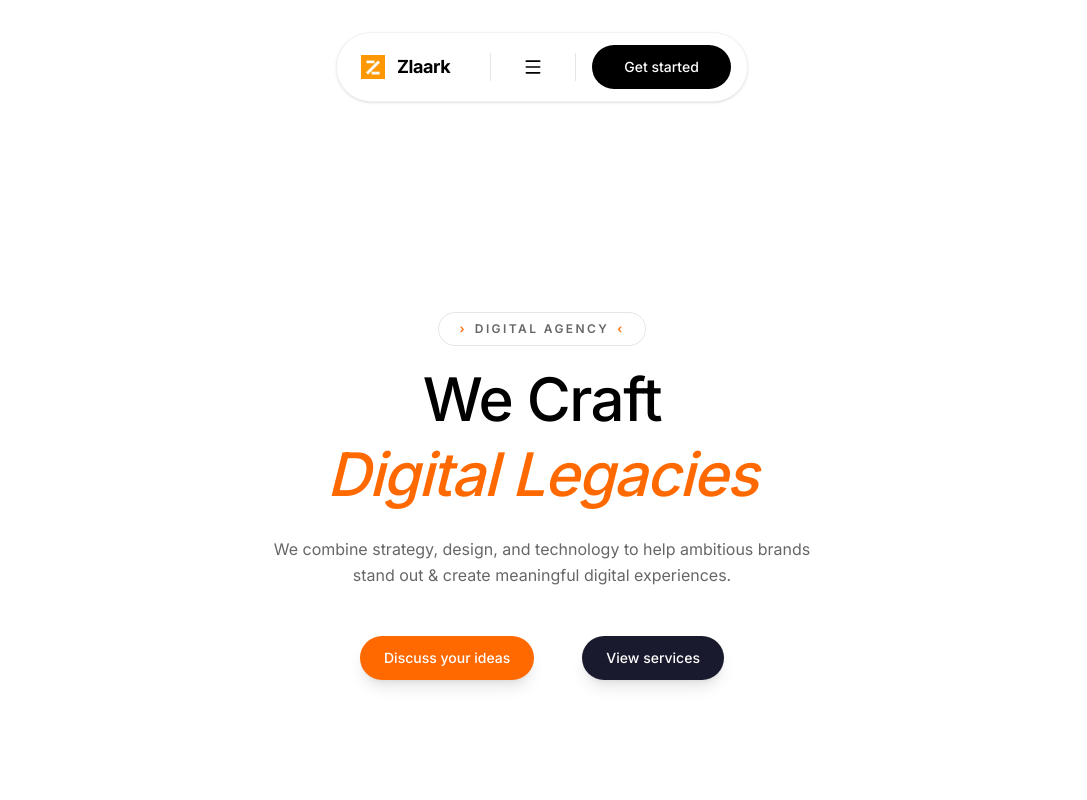
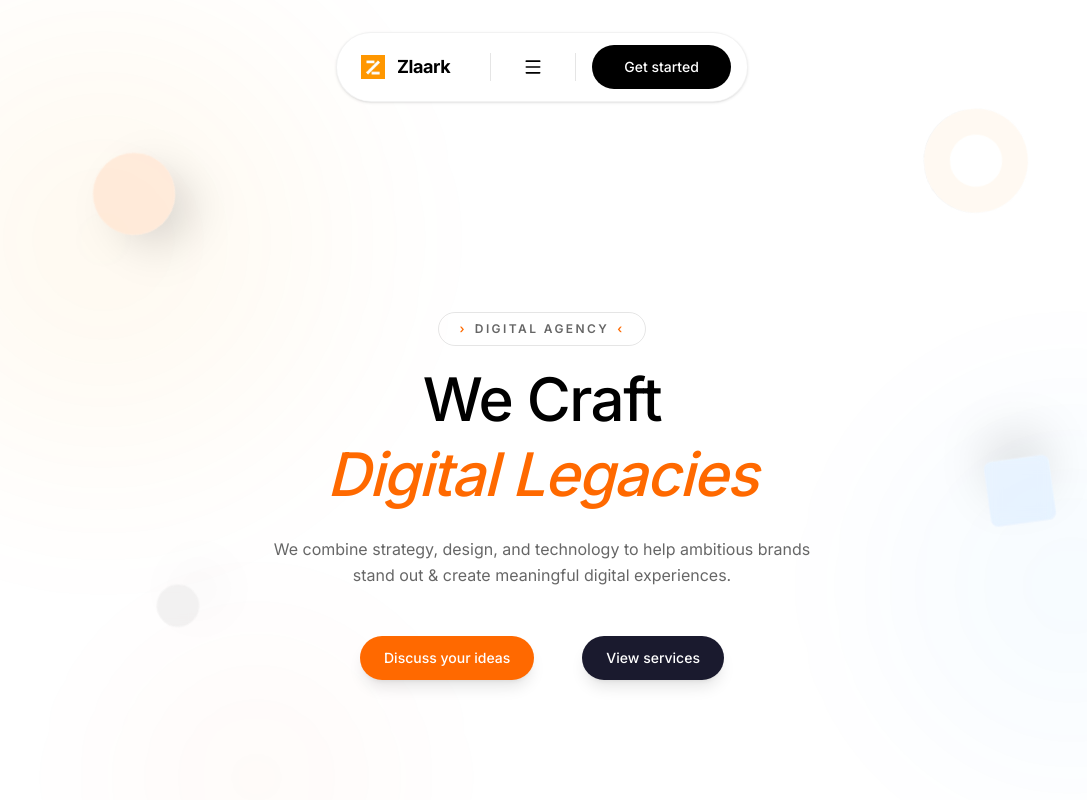
Before and after one commit to Zlaark/zl-new, a Next.js app: page / in a window 1280 px wide. Shown: the top 800 px of the page, without its empty margins (98-1185 px from the left). Built offline with nearby package versions, Linux system fonts and the light colour scheme.

Commit message:
feat: implement an animated hero section with a dynamic background and magnetic call-to-action buttons.

```diff
--- a/src/components/home/Hero.jsx
+++ b/src/components/home/Hero.jsx
@@ -4,6 +4,7 @@ import { motion, useMotionValue } from 'framer-motion';
 import Link from 'next/link';
 import { cn } from '@/lib/utils';
 import { ArrowRight } from 'lucide-react';
+import HeroBackground from './HeroBackground';
 
 export default function Hero() {
     const mouseX = useMotionValue(0);
@@ -77,10 +78,8 @@ export default function Hero() {
 
     return (
         <section ref={containerRef} className='relative min-h-screen flex items-center justify-center overflow-hidden bg-white pt-48'>
-            {/* Subtle Background */}
-            <div className='absolute inset-0 z-0 overflow-hidden pointer-events-none'>
-                <div className='absolute inset-0 bg-[url(/grid.svg)] bg-center opacity-[0.03]' />
-            </div>
+            {/* Animated Background Component */}
+            <HeroBackground />
 
             <div className='container relative z-10 px-6 mx-auto'>
                 <div className='flex flex-col items-center text-center'>
--- /dev/null
+++ b/src/components/home/HeroBackground.jsx
@@ -0,0 +1,108 @@
+"use client";
+import { motion } from 'framer-motion';
+
+const GlowObject = ({ color, size, top, left, duration }) => (
+    <motion.div
+        className="absolute pointer-events-none"
+        style={{
+            width: size,
+            height: size,
+            top: top,
+            left: left,
+            background: `radial-gradient(circle, ${color} 0%, transparent 70%)`,
+            filter: 'blur(60px)',
+            zIndex: 0,
+        }}
+        animate={{
+            scale: [1, 1.2, 1],
+            opacity: [0.3, 0.5, 0.3],
+            x: [0, 30, 0],
+            y: [0, 20, 0],
+        }}
+        transition={{
+            duration: duration,
+            repeat: Infinity,
+            ease: "easeInOut",
+        }}
+    />
+);
+
+const FloatingShape = ({ type, size, color, top, left, delay, duration }) => {
+    return (
+        <motion.div
+            className={`absolute ${color} backdrop-blur-sm border border-white/10 shadow-2xl pointer-events-none`}
+            style={{
+                width: size,
+                height: size,
+                top: top,
+                left: left,
+                borderRadius: type === 'sphere' ? '50%' : type === 'cube' ? '12%' : '50%',
+                clipPath: type === 'torus' ? 'path("M 50,0 A 50,50 0 1,1 50,100 A 50,50 0 1,1 50,0 Z M 50,25 A 25,25 0 1,0 50,75 A 25,25 0 1,0 50,25 Z")' : 'none',
+                transformStyle: 'preserve-3d',
+            }}
+            animate={{
+                y: [0, -20, 0],
+                rotate: [0, 90, 180, 270, 360],
+                scale: [1, 1.1, 1],
+            }}
+            transition={{
+                duration: duration,
+                repeat: Infinity,
+                delay: delay,
+                ease: "linear"
+            }}
+        />
+    );
+};
+
+export default function HeroBackground() {
+    return (
+        <div className='absolute inset-0 z-0 pointer-events-none overflow-hidden'>
+            {/* Glow Objects */}
+            <GlowObject color="rgba(255, 165, 0, 0.15)" size="600px" top="-10%" left="-10%" duration={15} />
+            <GlowObject color="rgba(0, 150, 255, 0.1)" size="500px" top="40%" left="70%" duration={20} />
+            <GlowObject color="rgba(255, 100, 0, 0.08)" size="400px" top="70%" left="10%" duration={18} />
+
+            {/* Floating 3D-like Shapes */}
+            <FloatingShape
+                type="sphere"
+                size={80}
+                color="bg-orange-500/10"
+                top="20%"
+                left="15%"
+                delay={0}
+                duration={8}
+            />
+            <FloatingShape
+                type="cube"
+                size={60}
+                color="bg-blue-400/10"
+                top="60%"
+                left="85%"
+                delay={2}
+                duration={10}
+            />
+            <FloatingShape
+                type="torus"
+                size={100}
+                color="bg-orange-400/5"
+                top="15%"
+                left="80%"
+                delay={4}
+                duration={12}
+            />
+            <FloatingShape
+                type="sphere"
+                size={40}
+                color="bg-black/5"
+                top="75%"
+                left="20%"
+                delay={1}
+                duration={9}
+            />
+
+            {/* Grid Background */}
+            <div className='absolute inset-0 bg-[url(/grid.svg)] bg-center opacity-[0.03]' />
+        </div>
+    );
+}
```
